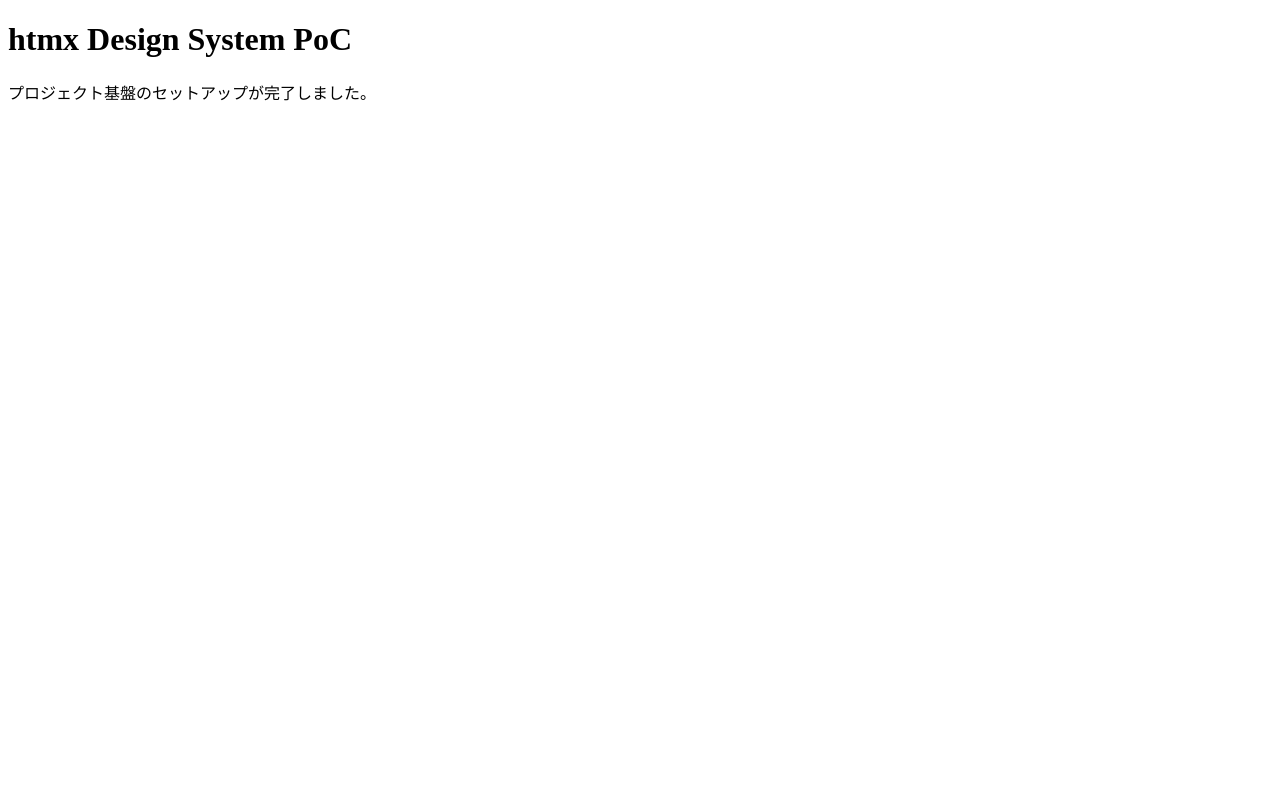
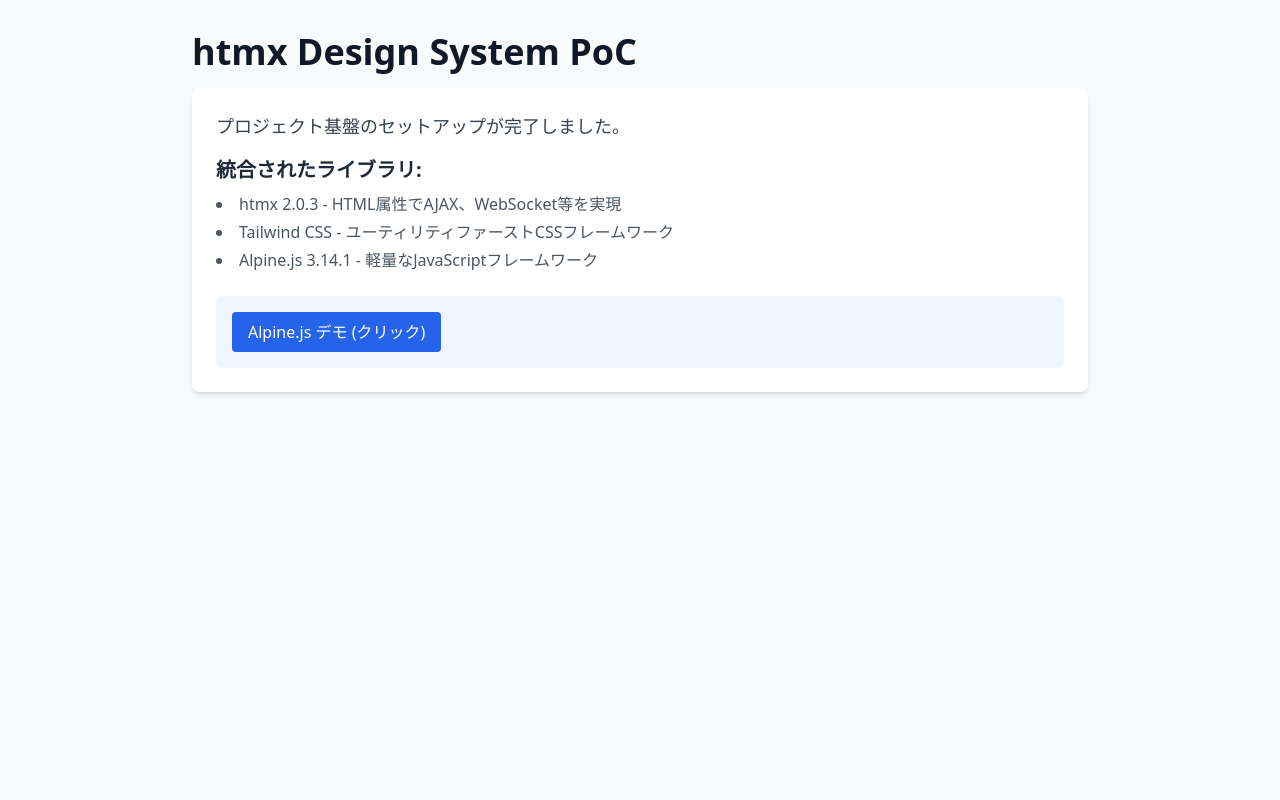
Before and after one commit to f4ah6o/htmx-design-system-poc, a Flask app: page / in a window 1280 px wide. Run offline with Flask 3, Linux system fonts and the light colour scheme; some libraries are stand-ins or nearby versions.

Commit message:
feat: フロントエンド依存関係の統合
- ベーステンプレート（base.html）を作成
  - htmx 2.0.3 CDNを組み込み
  - Tailwind CSS CDNをセットアップ
  - Alpine.js 3.14.1を導入
- index.htmlをbase.htmlを継承するように更新
  - Tailwind CSSでスタイリング
  - Alpine.jsのデモコンポーネントを追加

Closes #2

```diff
--- /dev/null
+++ b/templates/base.html
@@ -0,0 +1,27 @@
+<!DOCTYPE html>
+<html lang="ja">
+<head>
+    <meta charset="UTF-8">
+    <meta name="viewport" content="width=device-width, initial-scale=1.0">
+    <meta http-equiv="X-UA-Compatible" content="ie=edge">
+    <title>{% block title %}htmx Design System PoC{% endblock %}</title>
+
+    <!-- Tailwind CSS CDN -->
+    <script src="https://cdn.tailwindcss.com"></script>
+
+    <!-- htmx -->
+    <script src="https://unpkg.com/htmx.org@2.0.3"></script>
+
+    <!-- Alpine.js -->
+    <script defer src="https://cdn.jsdelivr.net/npm/alpinejs@3.14.1/dist/cdn.min.js"></script>
+
+    {% block extra_head %}{% endblock %}
+</head>
+<body class="bg-gray-50">
+    <div class="min-h-screen">
+        {% block content %}{% endblock %}
+    </div>
+
+    {% block extra_scripts %}{% endblock %}
+</body>
+</html>
--- a/templates/index.html
+++ b/templates/index.html
@@ -1,12 +1,36 @@
-<!DOCTYPE html>
-<html lang="ja">
-<head>
-    <meta charset="UTF-8">
-    <meta name="viewport" content="width=device-width, initial-scale=1.0">
-    <title>htmx Design System PoC</title>
-</head>
-<body>
-    <h1>htmx Design System PoC</h1>
-    <p>プロジェクト基盤のセットアップが完了しました。</p>
-</body>
-</html>
+{% extends "base.html" %}
+
+{% block title %}ホーム - htmx Design System PoC{% endblock %}
+
+{% block content %}
+<div class="container mx-auto px-4 py-8">
+    <div class="max-w-4xl mx-auto">
+        <h1 class="text-4xl font-bold text-gray-900 mb-4">htmx Design System PoC</h1>
+        <div class="bg-white rounded-lg shadow-md p-6">
+            <p class="text-lg text-gray-700 mb-4">プロジェクト基盤のセットアップが完了しました。</p>
+
+            <div class="space-y-2">
+                <h2 class="text-xl font-semibold text-gray-800">統合されたライブラリ:</h2>
+                <ul class="list-disc list-inside space-y-1 text-gray-600">
+                    <li>htmx 2.0.3 - HTML属性でAJAX、WebSocket等を実現</li>
+                    <li>Tailwind CSS - ユーティリティファーストCSSフレームワーク</li>
+                    <li>Alpine.js 3.14.1 - 軽量なJavaScriptフレームワーク</li>
+                </ul>
+            </div>
+
+            <!-- Alpine.js デモ -->
+            <div class="mt-6 p-4 bg-blue-50 rounded-md" x-data="{ open: false }">
+                <button
+                    @click="open = !open"
+                    class="px-4 py-2 bg-blue-600 text-white rounded hover:bg-blue-700 transition"
+                >
+                    Alpine.js デモ (クリック)
+                </button>
+                <p x-show="open" x-transition class="mt-4 text-gray-700">
+                    Alpine.js が正常に動作しています！
+                </p>
+            </div>
+        </div>
+    </div>
+</div>
+{% endblock %}
```
